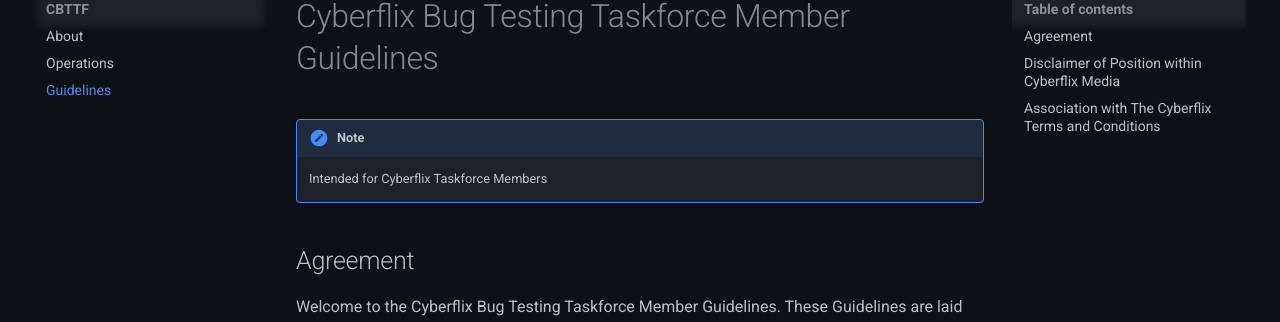
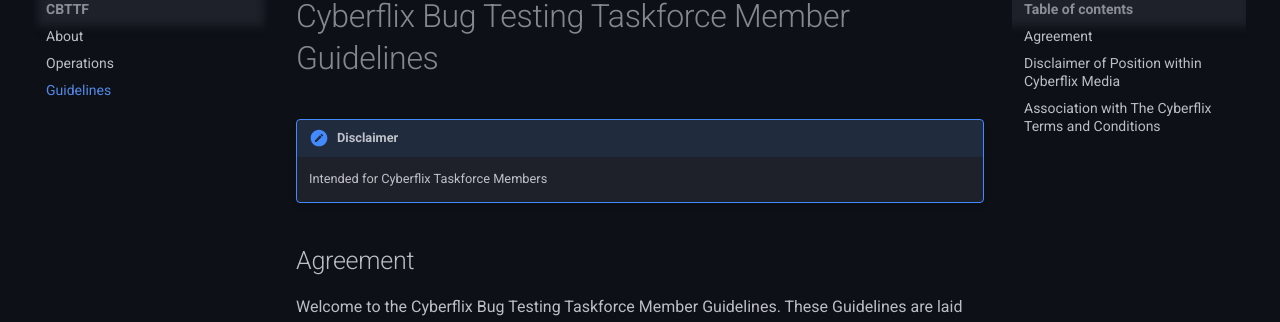
Before and after one commit to Cyberflix-Media/Cyberflix-Docs, an MkDocs documentation site: the page built from docs/cbttf/guidelines.md, in a window 1280 px wide and 900 px high. Shown: the part 150-472 px from the top of the window. Built offline with MkDocs 1.6.1 and Material for MkDocs 9.7.7, drawn with Linux system fonts in a browser that asks for light colours; comment, search, counter and statistics services are not loaded.

Commit message:
Updated CBTTF guidelines

```diff
--- a/docs/cbttf/guidelines.md
+++ b/docs/cbttf/guidelines.md
@@ -1,5 +1,5 @@
 # Cyberflix Bug Testing Taskforce Member Guidelines
-!!! note Disclaimer
+!!! note "Disclaimer"
 
     Intended for Cyberflix Taskforce Members
 
```
Also changed, not shown: docs/cbttf/operations.md (+1 -1 lines).
